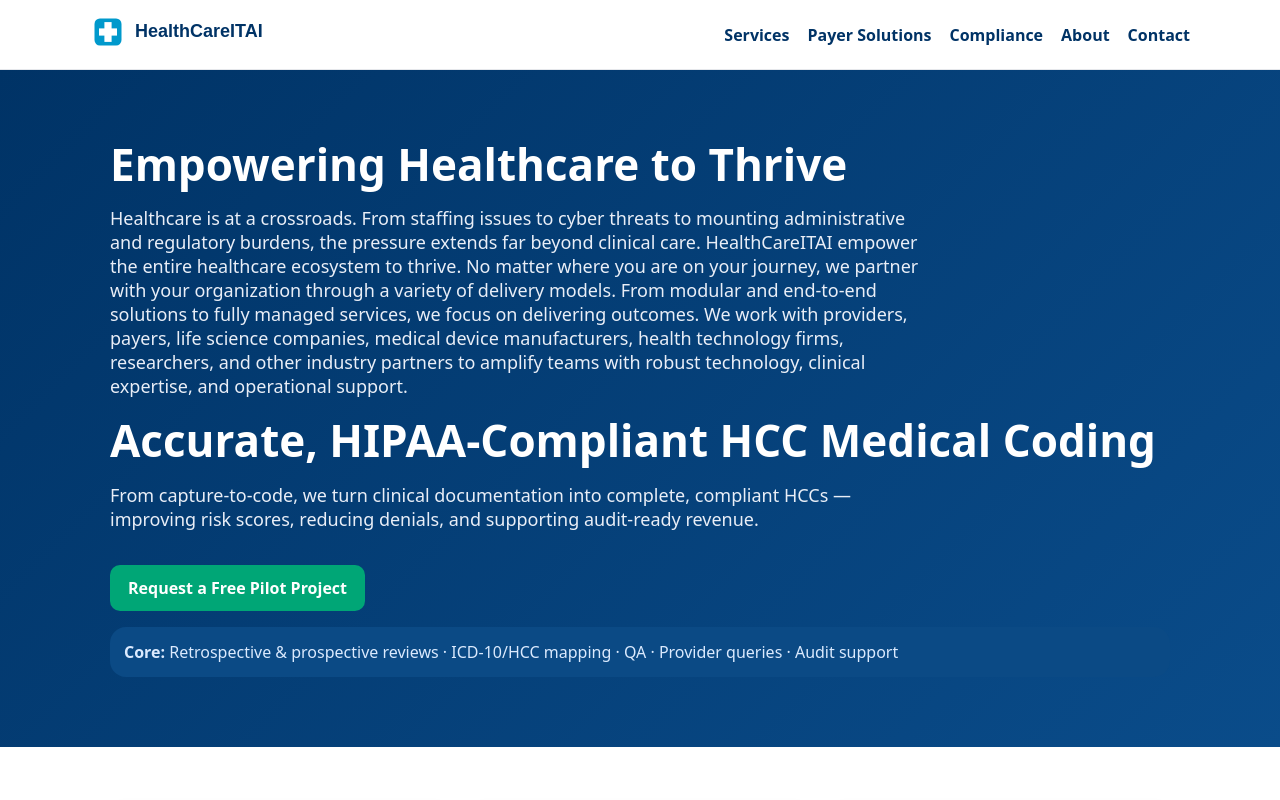
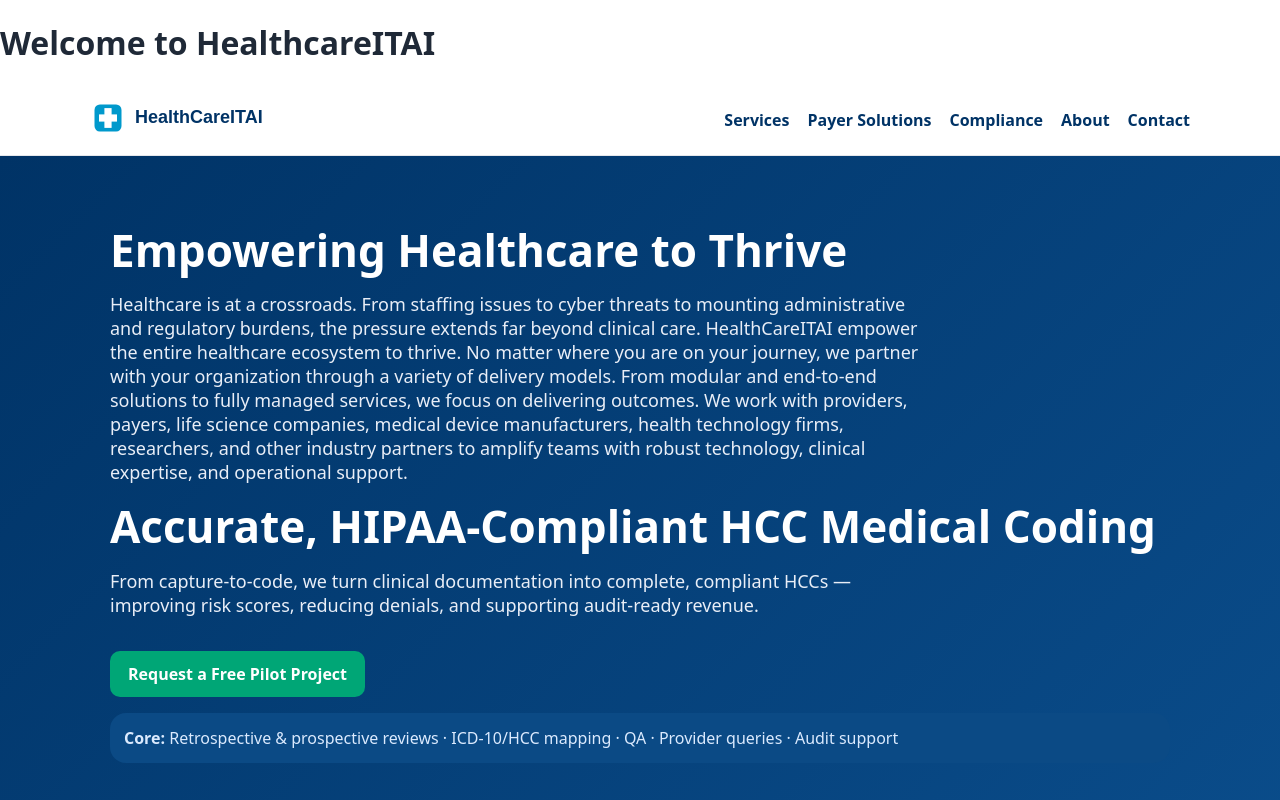
Before and after one commit to madhusamsani/MedicalCoding_WebSite-New, a plain HTML site: page index.html in a window 1280 px wide. Shown: the top 800 px of the page. Drawn offline with Linux system fonts and the light colour scheme.

Commit message:
Update index.html

```diff
--- a/index.html
+++ b/index.html
@@ -1,6 +1,8 @@
 <!doctype html><html lang="en"><head>
 <meta charset="utf-8"/><meta name="viewport" content="width=device-width,initial-scale=1"/>
-<title>HCC Medical Coding — HIPAA-Compliant Services</title>
+<!--<title>HCC Medical Coding — HIPAA-Compliant Services</title>-->
+<title>HealthcareITAI – AI Solutions for Healthcare IT</title>
+<h1>Welcome to HealthcareITAI</h1>
 <meta name="description" content="Accurate HCC medical coding with HIPAA safeguards, QA, and payer/provider collaboration."/>
 <link rel="stylesheet" href="assets/style.css"/>
 </head><body>
```
